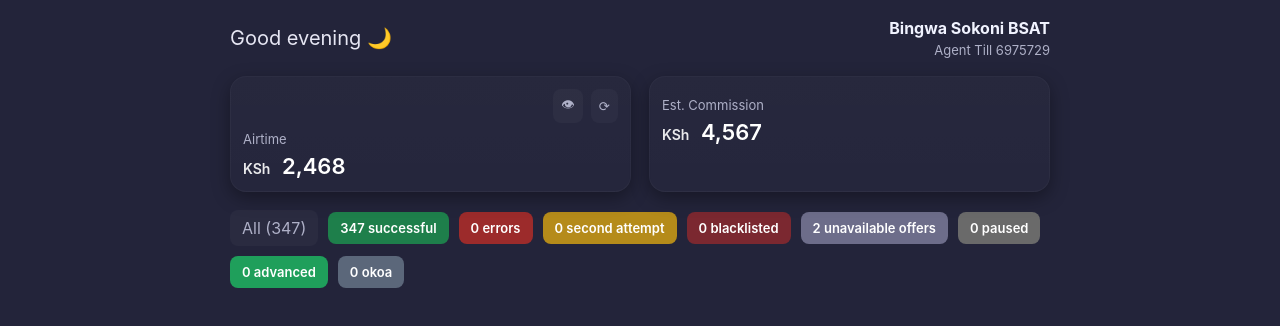
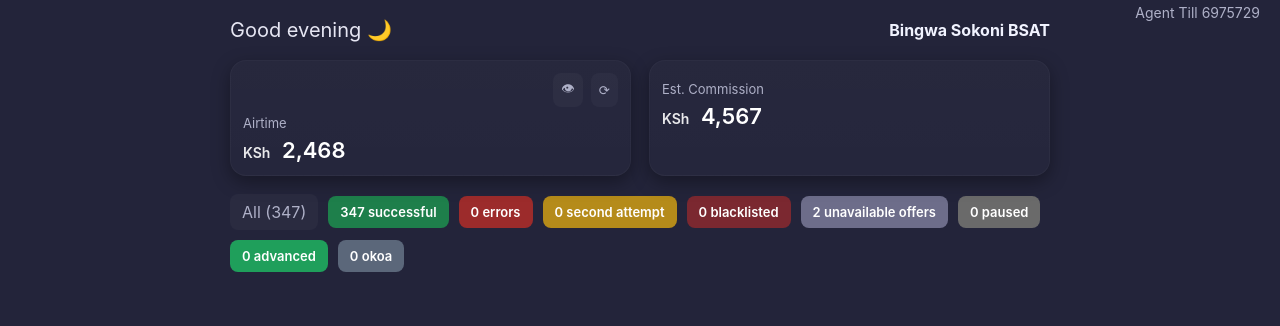
Before and after one commit to Glenn254/Bsatdashbord, a plain HTML site: page index.html in a window 1280 px wide. Drawn offline with Linux system fonts and the light colour scheme.

Commit message:
Update style.css

```diff
--- a/style.css
+++ b/style.css
@@ -25,6 +25,14 @@ body{
 .user{text-align:right}
 .user .username{font-weight:700;color:#f1f3ff}
 .user .agent{font-size:13px;margin-top:4px;color:var(--muted)}
+/* Adjusting Till position */
+.user .agent {
+  position: absolute;
+  top: 0;
+  right: 0;
+  font-size: 14px;
+  padding-right: 20px;
+}
 
 /* Cards */
 .cards-row{display:flex;gap:18px;margin-bottom:18px}
```
